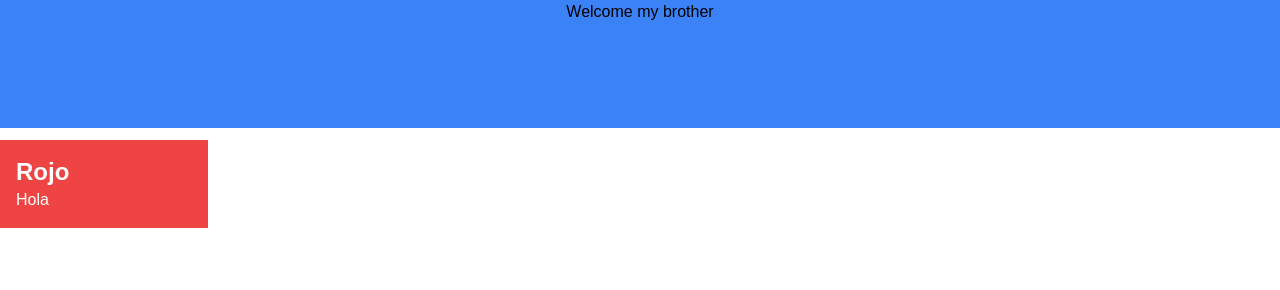
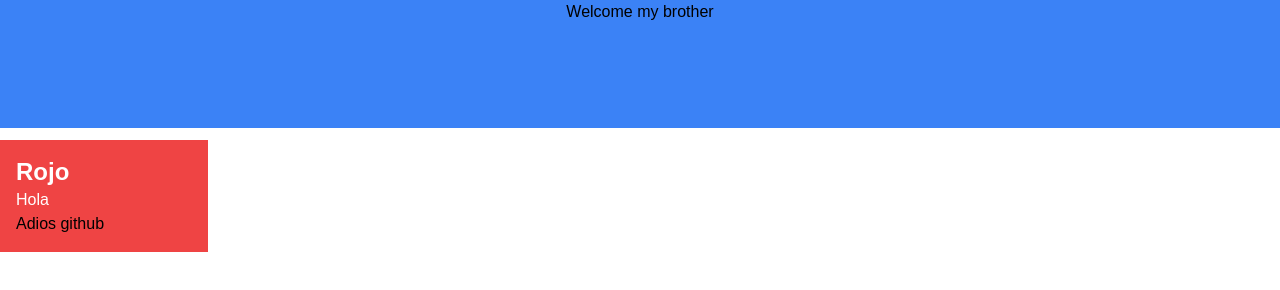
Before and after one commit to Briantabmir/tailwindcss, a website: page public/Index.html in a window 1280 px wide. Drawn offline with Linux system fonts and the light colour scheme.

Commit message:
edit index.html

```diff
--- a/public/Index.html
+++ b/public/Index.html
@@ -13,7 +13,7 @@
         <div class="bg-red-500 p-4 h-2/3 mt-3">
         <h1 class="text-white text-2xl font-bold">Rojo</h1>
             <p class="text-white">Hola</p>
-
+                    <p>Adios github</p>
                 </div>
             </div>
         </div>
```
